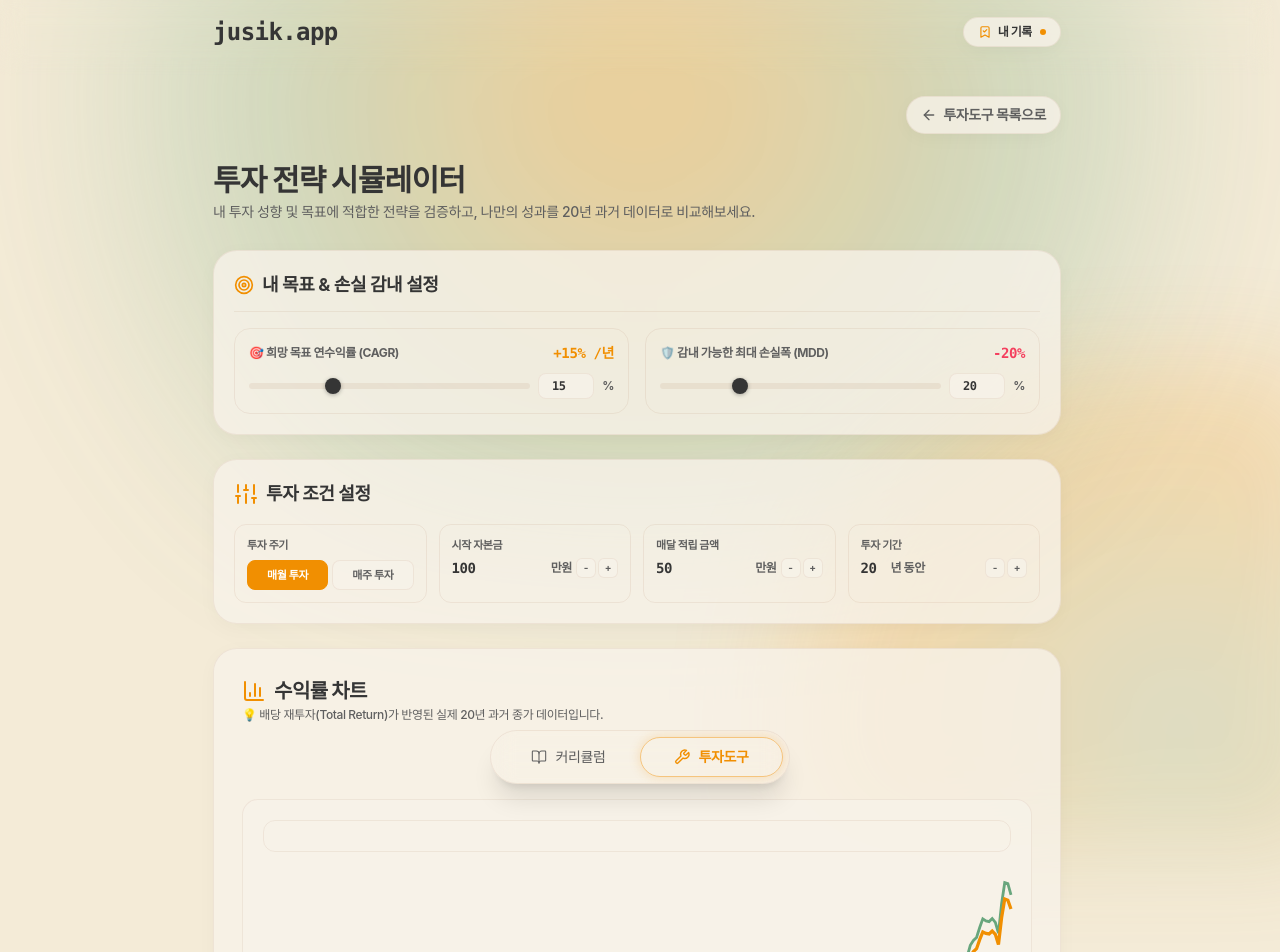
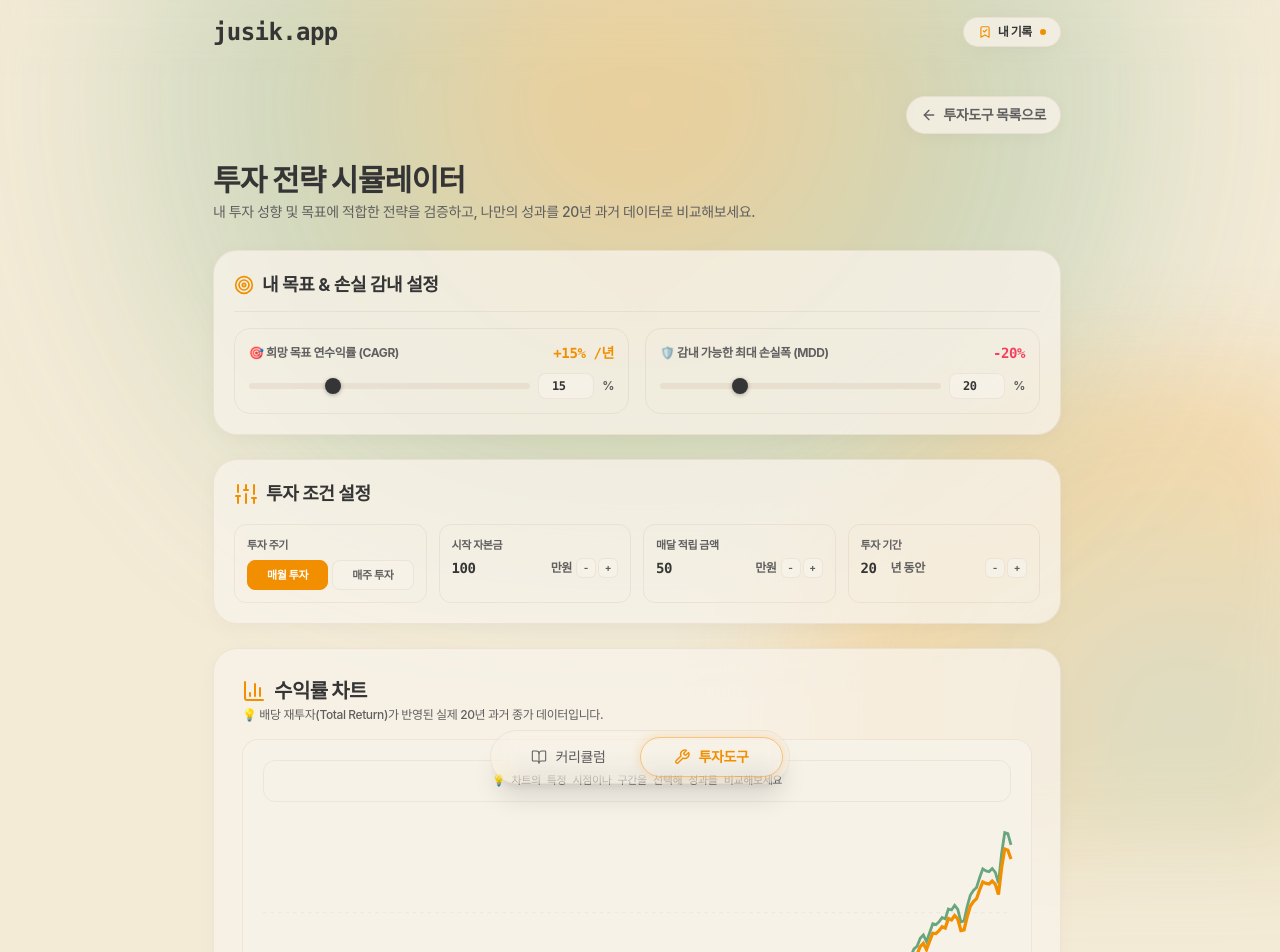
Before and after one commit to hajooi/jusik-app, a Next.js app: page /tools/simulate in a window 1280 px wide. Shown: the top 952 px of the page. Built offline with nearby package versions, Linux system fonts and the light colour scheme.

Commit message:
fix(simulator): improve chart hover data layout and update info message

```diff
--- a/src/app/tools/simulate/page.tsx
+++ b/src/app/tools/simulate/page.tsx
@@ -981,33 +981,37 @@ function SimulatorContent() {
           );
         }, [portfolioA, portfolioB, simulation.points])}
 
-        {/* RESERVED FIXED HEIGHT CONTAINER */}
-        <div className="h-11 flex items-center">
-          {dragRangeInfo && (
-            <div className="w-full p-2.5 rounded-xl bg-[var(--card-surface)] border border-[var(--border-color)] flex flex-wrap items-center justify-between gap-2 text-xs font-bold text-[var(--text-primary)] shadow-2xs">
-              <div className="flex items-center gap-2">
-                <span className="font-mono text-[var(--accent-orange)]">🗓️ {dragRangeInfo.startDate} ~ {dragRangeInfo.endDate}</span>
-              </div>
-              <div className="flex items-center gap-4 text-xs font-mono">
-                <div>추천 전략: <span className={Number(dragRangeInfo.diffA) >= 0 ? 'text-[var(--accent-mid-green)] font-extrabold' : 'text-red-500 font-extrabold'}>{dragRangeInfo.diffA}%</span></div>
-                <div>커스텀 전략: <span className={Number(dragRangeInfo.diffB) >= 0 ? 'text-[var(--accent-orange)] font-extrabold' : 'text-red-500 font-extrabold'}>{dragRangeInfo.diffB}%</span></div>
-              </div>
-            </div>
-          )}
-        </div>
-
-        {/* SVG Canvas */}
+        {/* SVG Canvas Container */}
         <div className="bg-[var(--card-surface)] p-4 sm:p-5 rounded-2xl border border-[var(--border-color)] space-y-3 relative overflow-hidden">
-          <div className="h-8 flex items-center px-2 bg-[var(--bg-main)]/80 rounded-xl border border-[var(--border-color)] text-xs font-bold font-mono">
-            {activeHoverPoint ? (
-              <div className="w-full flex items-center justify-between gap-2 text-[11px]">
-                <span className="text-[var(--text-secondary)]">🗓️ {activeHoverPoint.date} (원금: {activeHoverPoint.invested.toLocaleString()}만)</span>
-                <div className="flex items-center gap-4">
-                  <span>추천 전략: <strong className="text-[var(--accent-mid-green)]">{activeHoverPoint.valA.toLocaleString()}만 ({activeHoverPoint.retA > 0 ? '+' : ''}{activeHoverPoint.retA}%)</strong></span>
-                  <span>커스텀 전략: <strong className="text-[var(--accent-orange)]">{activeHoverPoint.valB.toLocaleString()}만 ({activeHoverPoint.retB > 0 ? '+' : ''}{activeHoverPoint.retB}%)</strong></span>
+          {/* CONSOLIDATED INTERACTIVE DATA INFO HEADER */}
+          <div className="min-h-[42px] flex items-center px-3 py-2 bg-[var(--bg-main)]/80 rounded-xl border border-[var(--border-color)] text-xs font-bold font-mono">
+            {dragRangeInfo ? (
+              <div className="w-full flex flex-col sm:flex-row sm:items-center sm:justify-between gap-1.5 text-[11px]">
+                <div className="flex items-center gap-1.5 text-[var(--accent-orange)] font-extrabold">
+                  <span>🗓️ 구간:</span>
+                  <span>{dragRangeInfo.startDate} ~ {dragRangeInfo.endDate}</span>
                 </div>
-              </div>
-            ) : null}
+                <div className="flex items-center justify-between sm:justify-end gap-3 text-[11px]">
+                  <span>추천 전략: <strong className={Number(dragRangeInfo.diffA) >= 0 ? 'text-[var(--accent-mid-green)] font-extrabold' : 'text-red-500 font-extrabold'}>{Number(dragRangeInfo.diffA) > 0 ? '+' : ''}{dragRangeInfo.diffA}%</strong></span>
+                  <span>커스텀 전략: <strong className={Number(dragRangeInfo.diffB) >= 0 ? 'text-[var(--accent-orange)] font-extrabold' : 'text-red-500 font-extrabold'}>{Number(dragRangeInfo.diffB) > 0 ? '+' : ''}{dragRangeInfo.diffB}%</strong></span>
+                </div>
+              </div>
+            ) : activeHoverPoint ? (
+              <div className="w-full flex flex-col sm:flex-row sm:items-center sm:justify-between gap-1.5 text-[11px]">
+                <div className="flex items-center justify-between sm:justify-start gap-2 text-[var(--text-secondary)]">
+                  <span>🗓️ {activeHoverPoint.date}</span>
+                  <span className="text-[10px] px-1.5 py-0.5 rounded bg-[var(--card-surface)] border border-[var(--border-color)]">원금 {activeHoverPoint.invested.toLocaleString()}만</span>
+                </div>
+                <div className="flex items-center justify-between sm:justify-end gap-3 text-[11px]">
+                  <span>추천: <strong className="text-[var(--accent-mid-green)]">{activeHoverPoint.valA.toLocaleString()}만 ({activeHoverPoint.retA > 0 ? '+' : ''}{activeHoverPoint.retA}%)</strong></span>
+                  <span>커스텀: <strong className="text-[var(--accent-orange)]">{activeHoverPoint.valB.toLocaleString()}만 ({activeHoverPoint.retB > 0 ? '+' : ''}{activeHoverPoint.retB}%)</strong></span>
+                </div>
+              </div>
+            ) : (
+              <div className="w-full text-center text-[11px] font-medium text-[var(--text-secondary)] py-0.5">
+                💡 차트의 특정 시점이나 구간을 선택해 성과를 비교해보세요
+              </div>
+            )}
           </div>
 
           <svg
```
